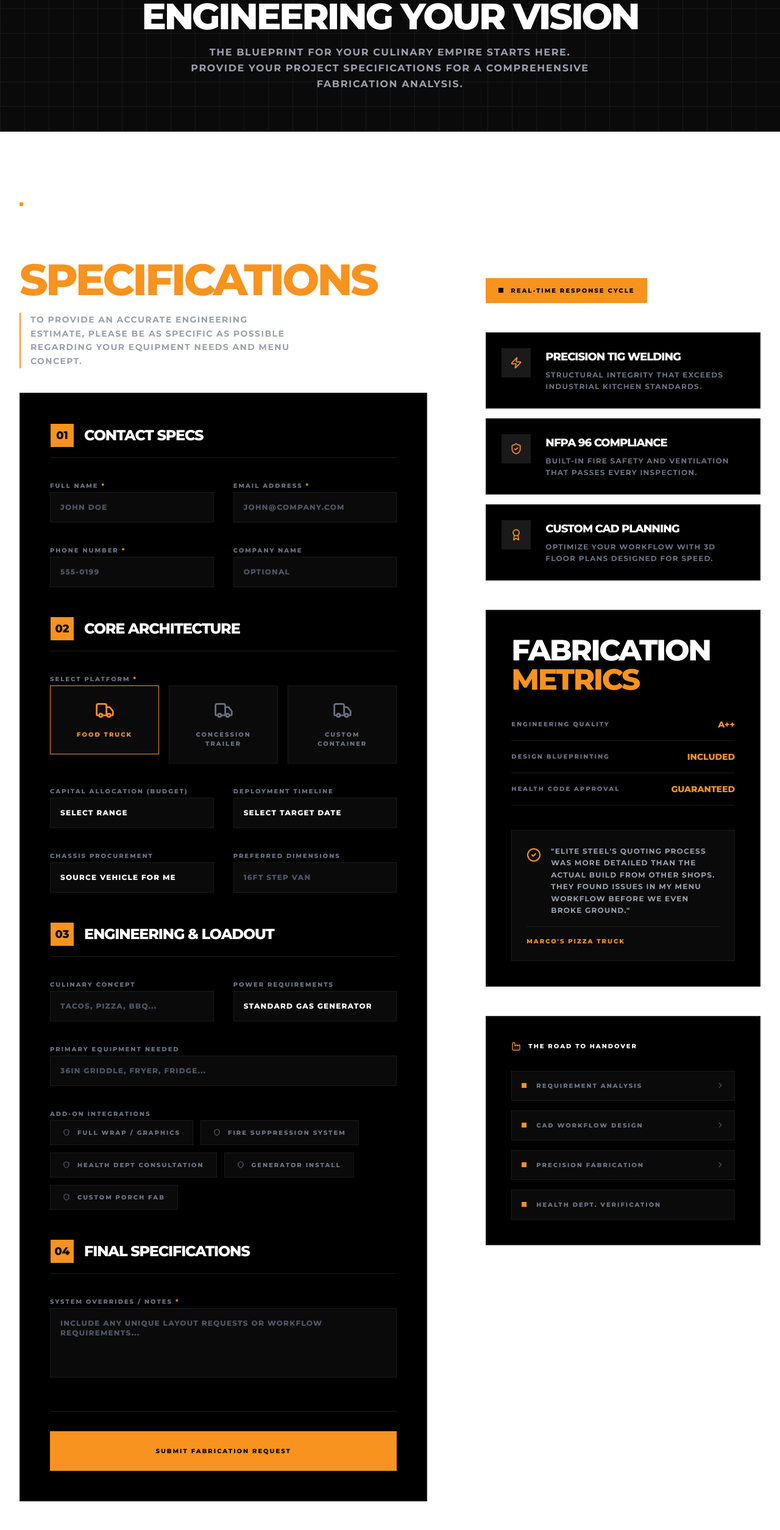
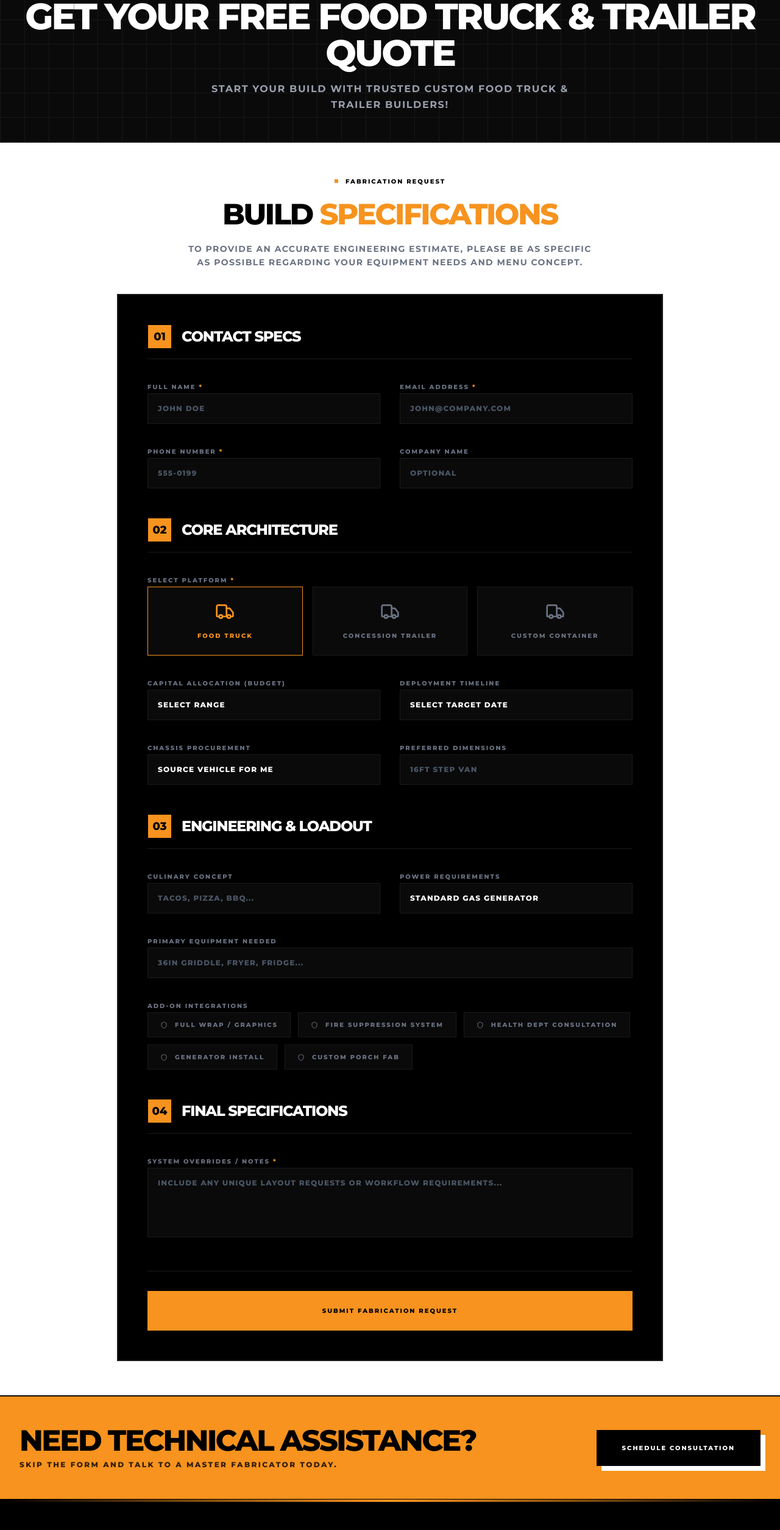
Before and after one commit to districtbites/Elite-steel-concepts-, a Next.js app: page /quote in a window 1280 px wide. Shown: the part 200-2709 px from the top of the page at 61% size. Built offline with nearby package versions, Linux system fonts and the light colour scheme.

Commit message:
#update the code with staging

```diff
--- a/app/(public)/compliance/page.tsx
+++ b/app/(public)/compliance/page.tsx
@@ -75,18 +75,19 @@ export default async function ComplianceHub() {
         <div className="absolute top-0 right-0 w-[40%] h-full bg-primary/5 skew-x-[-12deg] origin-top-right pointer-events-none" />
 
         <Container>
-          <div className="relative z-10 max-w-4xl">
-            <div className="flex items-center gap-3 mb-6">
+          <div className="relative z-10 max-w-4xl mx-auto text-center">
+            <div className="flex items-center justify-center gap-3 mb-6">
               <div className="h-px w-12 bg-primary" />
               <span className="text-primary text-xs font-black uppercase tracking-[0.25em]">
                 Smart Compliance Planning
               </span>
+              <div className="h-px w-12 bg-primary" />
             </div>
             <h1 className="text-4xl md:text-6xl font-black uppercase tracking-tighter leading-[0.95] mb-8">
-              Food Truck & Trailer Compliance & <br className="hidden md:block" />
+              Food Truck & Trailer Compliance &{" "}
               <span className="text-primary">Custom Build Requirements</span>
             </h1>
-            <p className="text-gray-400 text-lg md:text-xl leading-relaxed mb-10 max-w-2xl font-light">
+            <p className="text-gray-400 text-lg md:text-xl leading-relaxed mb-10 max-w-2xl mx-auto font-light">
               <AutoLinkedText text={heroDescLinked} />
             </p>
             <Link
--- a/app/(public)/quote/page.tsx
+++ b/app/(public)/quote/page.tsx
@@ -42,44 +42,49 @@ export default async function QuotePage() {
   return (
     <>
       <PageHeader
-        title="Engineering Your Vision"
-        subtitle="The blueprint for your culinary empire starts here. Provide your project specifications for a comprehensive fabrication analysis."
+        eyebrow="Elite Steel Concept"
+        title="Get Your Free Food Truck & Trailer Quote"
+        subtitle="Start Your Build With Trusted Custom Food Truck & Trailer Builders!"
+        className="!pb-10 md:!pb-12"
       />
 
-      <Section className="bg-[#0a0a0a] overflow-hidden pb-32 pt-20 border-b border-[#1a1a1a] relative">
+      <Section className="bg-[#0a0a0a] overflow-hidden !py-10 md:!py-14 border-b border-[#1a1a1a] relative">
         <div className="absolute inset-0 opacity-[0.05]" style={{ backgroundImage: "repeating-linear-gradient(45deg, #fff 0px, #fff 1px, transparent 1px, transparent 10px)" }} />
         <Container className="relative z-10">
-          <div className="grid grid-cols-1 lg:grid-cols-12 gap-16 lg:gap-24">
+          <div className="max-w-4xl mx-auto">
 
-            {/* Left Column: Form (7 Cols) */}
-            <div className="lg:col-span-7 flex flex-col gap-8">
-               <div className="mb-2">
-                   <div className="flex items-center gap-3 mb-6">
+            {/* Form */}
+            <div className="flex flex-col gap-8">
+               <div className="mb-2 text-center">
+                   <div className="flex items-center justify-center gap-3 mb-4">
                      <div className="w-1.5 h-1.5 bg-primary" />
-                     <span className="text-white font-black tracking-[0.2em] uppercase text-[10px]">Fabrication Request</span>
+                     <span className="text-black font-black tracking-[0.2em] uppercase text-[10px]">Fabrication Request</span>
                    </div>
-                   <h2 className="text-4xl md:text-5xl lg:text-7xl font-black uppercase text-white tracking-tighter leading-[0.85] mb-6">
-                      Build <br/><span className="text-primary">Specifications</span>
+                   <h2 className="text-3xl md:text-5xl font-black uppercase text-black tracking-tighter leading-tight mb-4">
+                      Build <span className="text-primary">Specifications</span>
                    </h2>
-                   <p className="text-gray-400 text-sm font-bold uppercase tracking-widest leading-relaxed max-w-md border-l-2 border-primary pl-4">
+                   <p className="text-gray-500 text-sm font-bold uppercase tracking-widest leading-relaxed max-w-2xl mx-auto">
                       To provide an accurate engineering estimate, please be as specific as possible regarding your equipment needs and menu concept.
                    </p>
                </div>
 
                <QuoteForm />
 
-               <div className="mt-4 flex flex-wrap items-center gap-6 opacity-80 hover:opacity-100 transition-opacity">
+               {/* Hidden: Authorized Systems
+               <div className="mt-2 flex flex-wrap items-center justify-center gap-6 opacity-80 hover:opacity-100 transition-opacity">
                   <span className="font-black text-[10px] uppercase tracking-[0.2em] text-gray-500 border border-[#1a1a1a] px-3 py-2 bg-black">Authorized Systems</span>
-                  <span className="font-black text-xs uppercase text-white tracking-tighter">NFPA 96</span>
-                  <span className="font-black text-xs uppercase text-white tracking-tighter">NSF</span>
-                  <span className="font-black text-xs uppercase text-white tracking-tighter">ANSI</span>
+                  <span className="font-black text-xs uppercase text-black tracking-tighter">NFPA 96</span>
+                  <span className="font-black text-xs uppercase text-black tracking-tighter">NSF</span>
+                  <span className="font-black text-xs uppercase text-black tracking-tighter">ANSI</span>
                </div>
+               */}
             </div>
 
-            {/* Right Column: High-Value Sidebar (5 Cols) */}
+            {/* Hidden: Right sidebar (Elite Advantage, Fabrication Metrics, Road To Handover)
+            -- Right Column: High-Value Sidebar (5 Cols) --
             <div className="lg:col-span-5 space-y-12 mt-8 lg:mt-0 lg:sticky lg:top-32 h-fit">
 
-               {/* Elite Advantage */}
+               -- Elite Advantage --
                <div className="space-y-6">
                   <div className="inline-flex items-center gap-3 bg-primary border border-primary text-black px-5 py-3 text-[10px] font-black uppercase tracking-[0.2em]">
                      <div className="w-2 h-2 bg-black animate-pulse"></div>
@@ -101,7 +106,7 @@ export default async function QuotePage() {
                   </div>
                </div>
 
-               {/* Metrics Snapshot */}
+               -- Metrics Snapshot --
                <div className="bg-black p-10 border-2 border-[#1a1a1a] text-white relative overflow-hidden group">
                   <div className="relative z-10 space-y-10">
                      <h3 className="text-3xl md:text-5xl font-black uppercase tracking-tighter leading-none">
@@ -127,7 +132,7 @@ export default async function QuotePage() {
                   </div>
                </div>
 
-               {/* Guided Path */}
+               -- Guided Path --
                <div className="bg-black p-10 border-2 border-[#1a1a1a] space-y-8 relative group hover:border-primary transition-colors">
                   <h4 className="text-[10px] font-black uppercase text-white tracking-[0.2em] flex items-center gap-3">
                      <Factory size={16} className="text-primary" /> The Road To Handover
@@ -144,11 +149,13 @@ export default async function QuotePage() {
                </div>
 
             </div>
+            */}
           </div>
         </Container>
       </Section>
 
-      {/* Preparation Guide Card */}
+      {/* Hidden: Before You Apply
+      -- Preparation Guide Card --
       <Section className="bg-white py-32 border-b border-gray-100">
         <Container>
           <div className="border-4 border-black p-12 md:p-16 text-black relative bg-gray-50">
@@ -181,9 +188,10 @@ export default async function QuotePage() {
           </div>
         </Container>
       </Section>
+      */}
 
       {/* Sticky Support CTA */}
-      <section className="bg-primary border-y border-black py-16">
+      <section className="bg-primary border-y border-black py-10 md:py-12">
          <Container>
             <div className="flex flex-col md:flex-row items-center justify-between gap-8 text-center md:text-left">
                <div>
--- a/app/(public)/services/page.tsx
+++ b/app/(public)/services/page.tsx
@@ -70,6 +70,7 @@ export default async function ServicesPage() {
         eyebrow="ECS Services"
         title="Expert Food Truck, Food Trailer & Mobile Kitchen Services Nationwide"
         subtitle="We build custom food trucks and trailers designed around your menu, equipment, and business goals."
+        normalCaseSubtitle
         className="!pb-10 md:!pb-12"
       />
 
--- a/components/ui/PageHeader.tsx
+++ b/components/ui/PageHeader.tsx
@@ -7,6 +7,7 @@ interface PageHeaderProps {
   eyebrow?: string;
   className?: string;
   children?: React.ReactNode;
+  normalCaseSubtitle?: boolean;
 }
 
 const PageHeader: React.FC<PageHeaderProps> = ({
@@ -15,6 +16,7 @@ const PageHeader: React.FC<PageHeaderProps> = ({
   eyebrow = "Elite Steel Concepts",
   className = "",
   children,
+  normalCaseSubtitle = false,
 }) => {
   return (
     <div className={`relative bg-[#0a0a0a] pt-32 pb-12 md:pt-40 md:pb-16 overflow-hidden border-b border-[#1a1a1a] ${className}`}>
@@ -34,7 +36,7 @@ const PageHeader: React.FC<PageHeaderProps> = ({
           {title}
         </h1>
         {subtitle && (
-          <p className="text-gray-400 text-sm md:text-base max-w-2xl mx-auto font-bold uppercase tracking-widest leading-relaxed">
+          <p className={`text-gray-400 max-w-2xl mx-auto leading-relaxed ${normalCaseSubtitle ? "text-base md:text-lg font-medium" : "text-sm md:text-base font-bold uppercase tracking-widest"}`}>
             {subtitle}
           </p>
         )}
```
